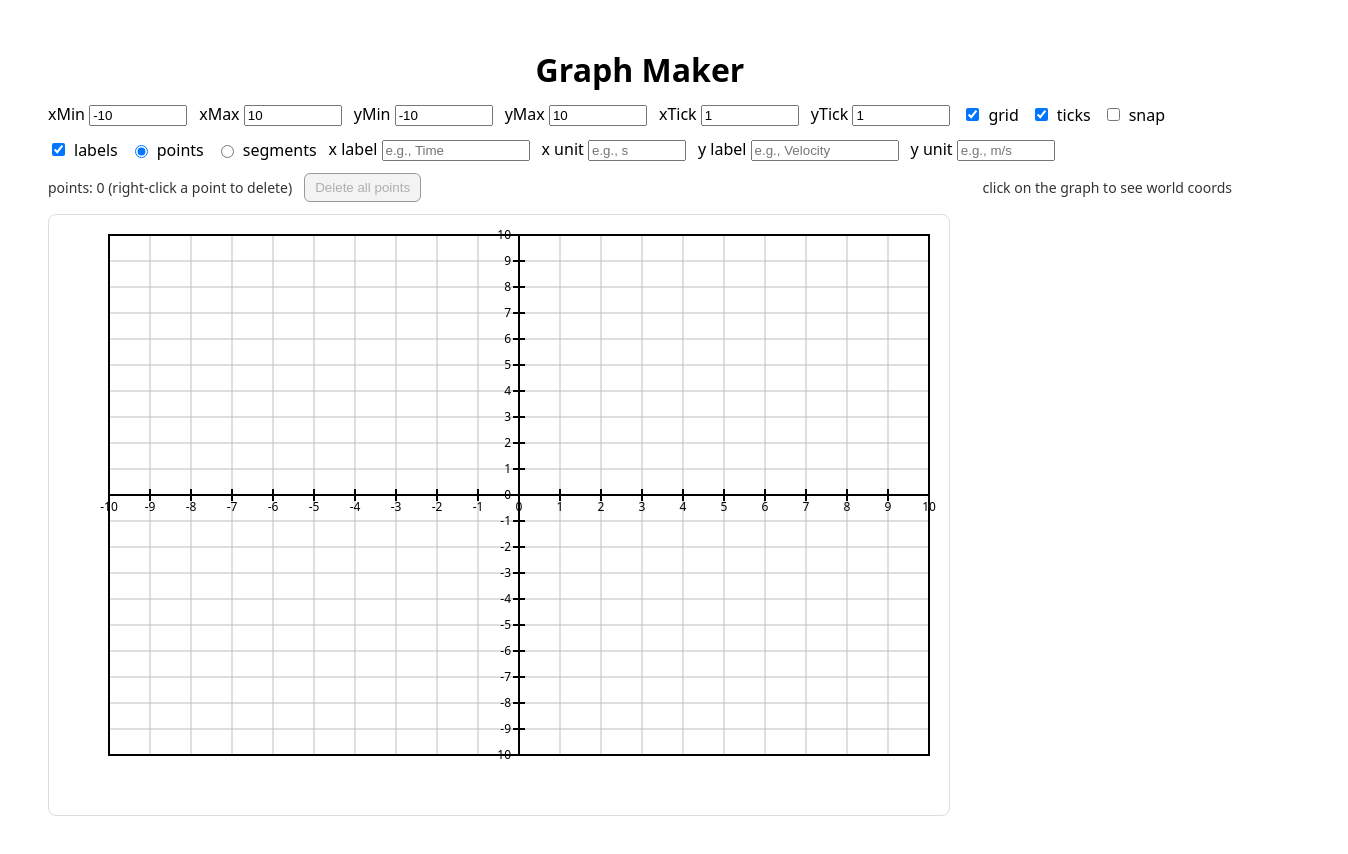
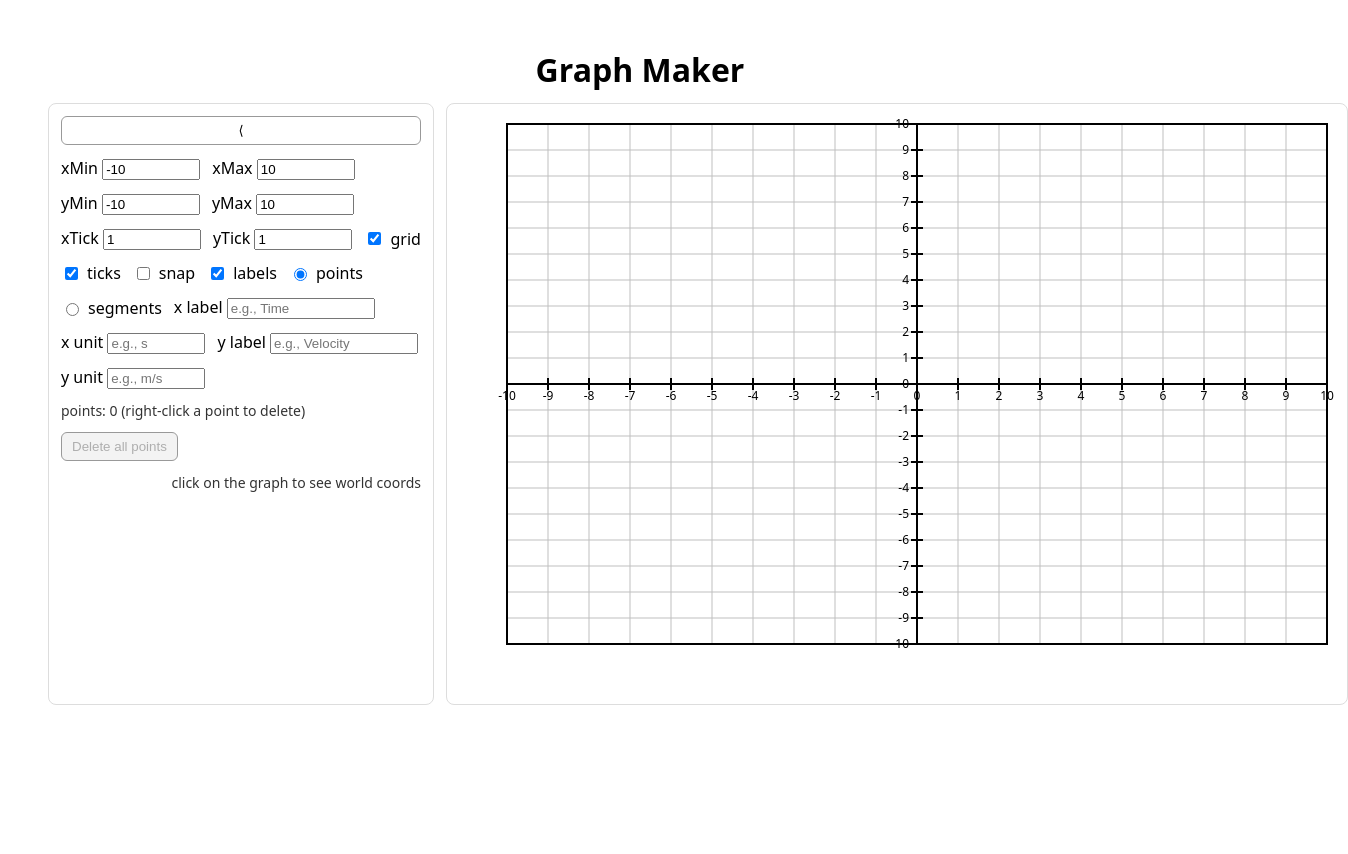
Before and after one commit to zshep/graph-maker, a React (Vite) app: page / in a window 1280 px wide. Shown: the top 854 px of the page, 1348 px wide, since content can reach past the window. After the commit the page ends 800 px from the top, so only its background shows below. Built offline with nearby package versions, Linux system fonts and the light colour scheme.

Commit message:
fixed styling to have control pannel next to graph area. Made control panel able to collapse

```diff
--- a/src/components/GraphCanvas.jsx
+++ b/src/components/GraphCanvas.jsx
@@ -26,8 +26,9 @@ export default function GraphCanvas() {
   const [segments, setSegments] = useState([]); // {id, aId, bId}
   const [selectedSegmentId, setSelectedSegmentId] = useState(null);
   const [segmentDrag, setSegmentDrag] = useState(null);
+  const [tool, setTool] = useState("point"); // "point" | "segment"
 
-  const [tool, setTool] = useState("point"); // "point" | "segment"
+  const [panelOpen, setPanelOpen] = useState(true);
 
   // --- Viewport / graph settings (world units) ---
   const [view, setView] = useState({
@@ -165,19 +166,13 @@ export default function GraphCanvas() {
   const [cursorWorld, setCursorWorld] = useState(null);
   const svgRef = useRef(null);
 
-  function onSvgClick(e) {
-    const rect = svgRef.current.getBoundingClientRect();
-    const sx = e.clientX - rect.left;
-    const sy = e.clientY - rect.top;
-    const wpt = screenToWorld({ x: sx, y: sy });
-    setCursorWorld({
-      x: Number(wpt.x.toFixed(3)),
-      y: Number(wpt.y.toFixed(3)),
-    });
-  }
+
 
   // --- Plotting Points functions ---
   function getSvgPointFromEvent(e) {
+    const el = svgRef.current;
+    if (!el) return null;
+
     const rect = svgRef.current.getBoundingClientRect();
     const sx = e.clientX - rect.left;
     const sy = e.clientY - rect.top;
@@ -216,19 +211,28 @@ export default function GraphCanvas() {
     // Only left-click / primary pointer
     if (e.button !== 0) return;
 
+    const pt = getSvgPointFromEvent(e);
+    if (!pt) return;
+
+
     const { sx, sy } = getSvgPointFromEvent(e);
     if (!isInsidePlotArea(sx, sy)) return;
-
-    if (tool === "segment") {
-      //clicking empty space cancels pending segment
-
-      setSegmentDrag(null);
-      return;
-    }
 
     // Convert pixels -> world coords, then optionally snap
     const wptRaw = screenToWorld({ x: sx, y: sy });
     const wpt = maybeSnapPoint(wptRaw);
+
+    // degub readout
+    setCursorWorld({
+      x: Number(wpt.x.toFixed(3)),
+      y: Number(wpt.y.toFixed(3)),
+    });
+
+    if (tool === "segment") {
+      //clicking empty space cancels pending segment
+      setSegmentDrag(null);
+      return;
+    }
 
     const id = makeId();
     setPoints((prev) => [...prev, { id, x: wpt.x, y: wpt.y }]);
@@ -260,6 +264,9 @@ export default function GraphCanvas() {
   }
 
   function onSvgPointerMove(e) {
+    const pt = getSvgPointFromEvent(e);
+    if (!pt) return;
+
     const { sx, sy } = getSvgPointFromEvent(e);
 
     //segment preview drag
@@ -283,6 +290,14 @@ export default function GraphCanvas() {
   }
 
   function onSvgPointerUp(e) {
+    const pt = getSvgPointFromEvent(e);
+    if (!pt) {
+      if (segmentDrag) setSegmentDrag(null);
+      if (dragId) setDragId(null);
+      return;
+    }
+
+
     const { sx, sy } =
       e && svgRef.current ? getSvgPointFromEvent(e) : { sx: null, sy: null };
 
@@ -366,7 +381,36 @@ export default function GraphCanvas() {
   }
 
   return (
-    <div style={{ display: "grid", gap: 12 }}>
+    <div style={{ display: "flex", gap: 12, alignItems: "stretch" }}>
+      {/* Control Panel */}
+      <div
+        style={{
+          width: panelOpen ? 360 : 44,
+          border: "1px solid #ddd",
+          borderRadius: 8,
+          padding: panelOpen ? 12 : 6,
+          background: "white",
+          overflow: "hidden",
+        }}
+      >
+        <button
+          onClick={() => setPanelOpen((v) => !v)}
+          style={{
+            width: "100%",
+            padding: "6px 8px",
+            borderRadius: 6,
+            border: "1px solid #999",
+            background: "white",
+            cursor: "pointer",
+          }}
+          title={panelOpen ? "Collapse panel" : "Expand panel"}
+        >
+          {panelOpen ? "⟨" : "⟩"}
+        </button>
+
+        {panelOpen && (
+          <div style={{ marginTop: 12, display: "grid", gap: 12 }}>
+            {/* Controls */}
             <div
               style={{
                 display: "flex",
@@ -509,7 +553,9 @@ export default function GraphCanvas() {
                 <input
                   type="text"
                   value={view.xLabel}
-            onChange={(e) => setView((v) => ({ ...v, xLabel: e.target.value }))}
+                  onChange={(e) =>
+                    setView((v) => ({ ...v, xLabel: e.target.value }))
+                  }
                   placeholder="e.g., Time"
                   style={{ width: 140 }}
                 />
@@ -520,7 +566,9 @@ export default function GraphCanvas() {
                 <input
                   type="text"
                   value={view.xUnit}
-            onChange={(e) => setView((v) => ({ ...v, xUnit: e.target.value }))}
+                  onChange={(e) =>
+                    setView((v) => ({ ...v, xUnit: e.target.value }))
+                  }
                   placeholder="e.g., s"
                   style={{ width: 90 }}
                 />
@@ -531,7 +579,9 @@ export default function GraphCanvas() {
                 <input
                   type="text"
                   value={view.yLabel}
-            onChange={(e) => setView((v) => ({ ...v, yLabel: e.target.value }))}
+                  onChange={(e) =>
+                    setView((v) => ({ ...v, yLabel: e.target.value }))
+                  }
                   placeholder="e.g., Velocity"
                   style={{ width: 140 }}
                 />
@@ -542,7 +592,9 @@ export default function GraphCanvas() {
                 <input
                   type="text"
                   value={view.yUnit}
-            onChange={(e) => setView((v) => ({ ...v, yUnit: e.target.value }))}
+                  onChange={(e) =>
+                    setView((v) => ({ ...v, yUnit: e.target.value }))
+                  }
                   placeholder="e.g., m/s"
                   style={{ width: 90 }}
                 />
@@ -575,7 +627,12 @@ export default function GraphCanvas() {
                 )}
               </div>
             </div>
+          </div>
+        )}
+      </div>
 
+      {/* Graph Area */}
+      <div style={{ flex: 1, minWidth: 0 }}>
         <svg
           ref={svgRef}
           width={W}
@@ -584,14 +641,16 @@ export default function GraphCanvas() {
           onPointerMove={onSvgPointerMove}
           onPointerUp={onSvgPointerUp}
           onPointerLeave={onSvgPointerUp}
-        onClick={onSvgClick}
           style={{
             border: "1px solid #ddd",
             background: "white",
             borderRadius: 8,
             cursor: dragId ? "grabbing" : "crosshair",
+            display: "block",
           }}
         >
+          {/* svg Content */}
+
             {/* Plot area background */}
             <rect
               x={inner.x}
@@ -691,8 +750,12 @@ export default function GraphCanvas() {
                     }}
                     onContextMenu={(e) => {
                       e.preventDefault();
-                  setSegments((prev) => prev.filter((s) => s.id !== seg.id));
-                  setSelectedSegmentId((cur) => (cur === seg.id ? null : cur));
+                      setSegments((prev) =>
+                        prev.filter((s) => s.id !== seg.id),
+                      );
+                      setSelectedSegmentId((cur) =>
+                        cur === seg.id ? null : cur,
+                      );
                     }}
                   />
                 );
@@ -808,7 +871,11 @@ export default function GraphCanvas() {
 
               {/* Single shared 0 label only when both mins are exactly 0 */}
               {isClassicQ1 && (
-            <text x={inner.x - 8} y={inner.y + inner.h + 18} textAnchor="end">
+                <text
+                  x={inner.x - 8}
+                  y={inner.y + inner.h + 18}
+                  textAnchor="end"
+                >
                   0
                 </text>
               )}
@@ -868,7 +935,9 @@ export default function GraphCanvas() {
                 ))}
               </g>
             )}
+
         </svg>
+      </div>
     </div>
   );
 }
```
Lines whose indentation alone changed are shown as unchanged.
